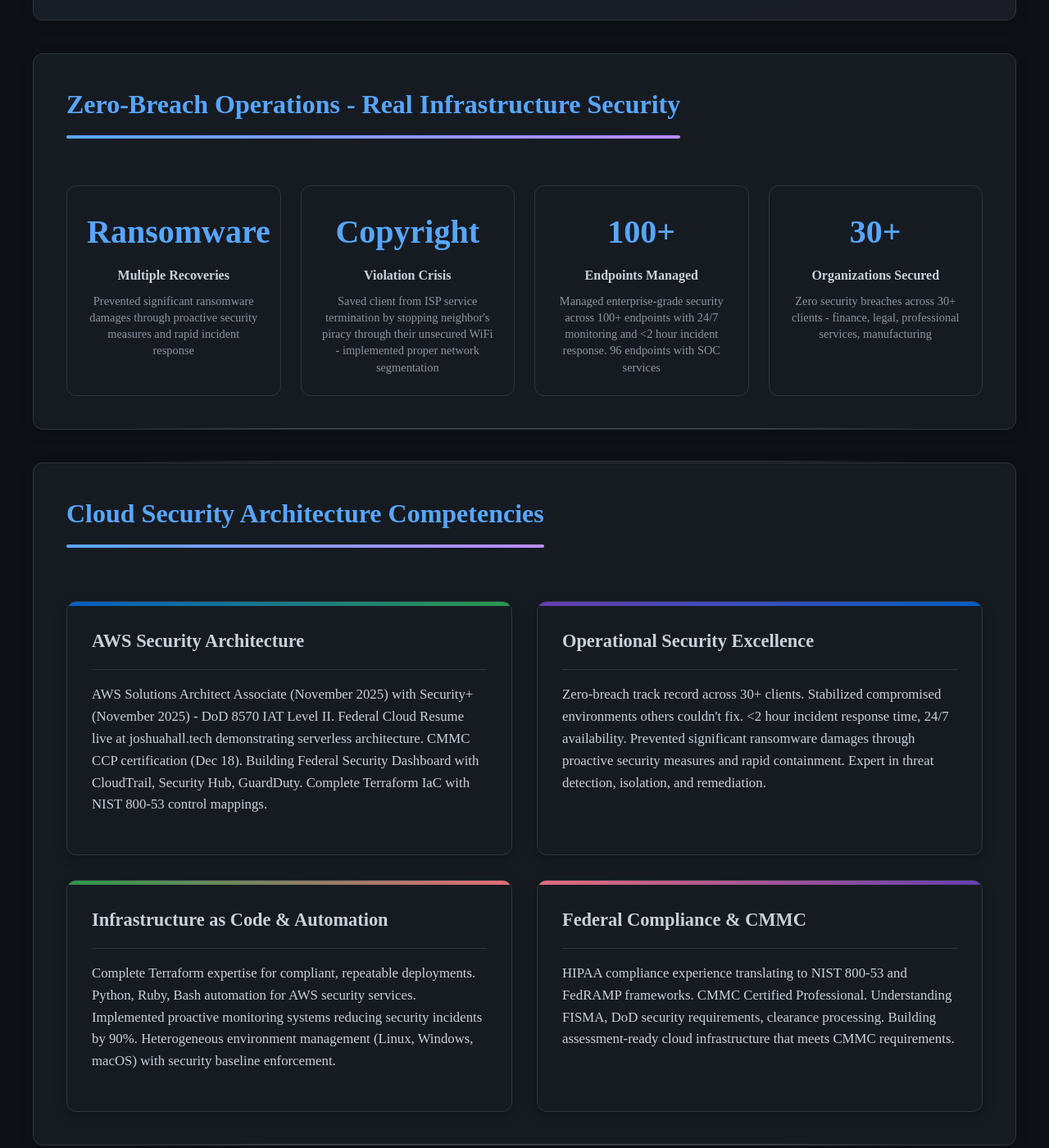
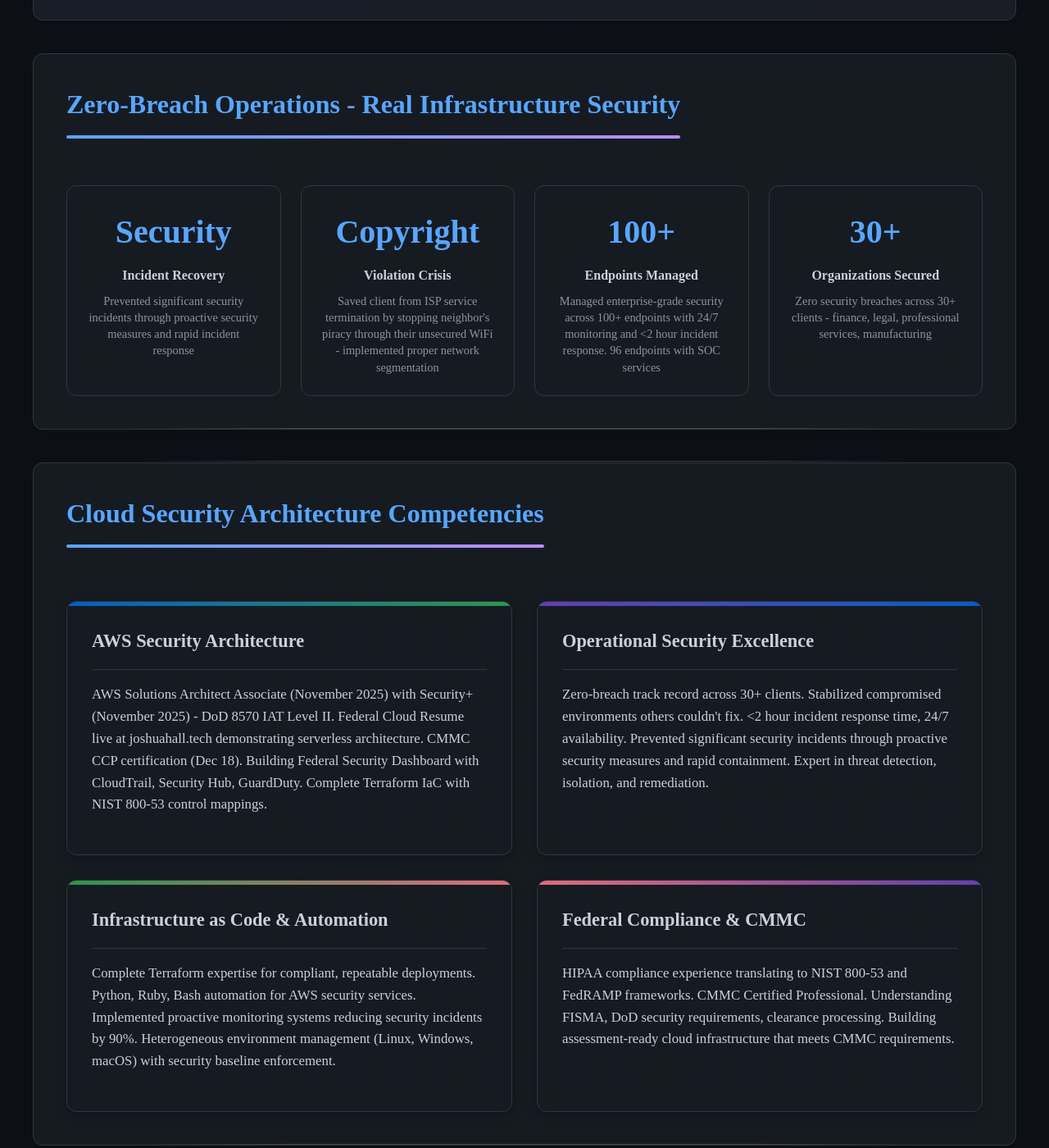
Before and after one commit to joshuamichaelhall/joshuamichaelhall.github.io, a Jekyll site: the page built from index.markdown, in a window 1280 px wide and 1400 px high, scrolled down 1396 px. Shown: the whole window at 82% size. Built offline with Jekyll 4.4.1, drawn with Linux system fonts in a browser that asks for light colours; nearby versions of some CDN libraries; some of the changed text lies outside the part shown.

Commit message:
Remove $300K+ damages prevented and ransomware recovery references
Clean up website content to remove specific monetary damage claims and
ransomware recovery references while maintaining zero-breach track record
and security expertise messaging.

🤖 Generated with [Claude Code](https://claude.ai/code)

Co-Authored-By: Claude <noreply@anthropic.com>

```diff
--- a/_config.yml
+++ b/_config.yml
@@ -2,7 +2,7 @@
 title: Joshua Michael Hall
 email: contact@joshuamichaelhall.com
 description: >-
-  Cloud Security Professional | 30+ Clients Secured | Zero Breaches | $300K+ Damages Prevented |
+  Cloud Security Professional | 30+ Clients Secured | Zero Breaches |
   AWS Solutions Architect | Security+ | Federal Defense Contractor Ready |
   Mid-Level Cloud Security Engineer Targeting Defense Sector.
 baseurl: "" # the subpath of your site, e.g. /blog
--- a/_data/skills.yml
+++ b/_data/skills.yml
@@ -22,11 +22,11 @@ categories:
     skills:
       - name: "Active Compromise Response"
         level: 95
-        description: "Stopped live attacks including mouse control, copyright violations, ransomware"
+        description: "Stopped live attacks including mouse control, copyright violations, malware"
       - name: "Post-Breach Recovery"
         level: 90
         description: "Called after other providers failed - 100% success rate in cleaning compromised environments"
-      - name: "Ransomware Recovery"
+      - name: "Security Recovery"
         level: 85
         description: "Multiple successful recoveries, then zero reoccurrence with proper controls"
       - name: "Network Compromise Cleanup"
--- a/about.markdown
+++ b/about.markdown
@@ -55,7 +55,7 @@ Cloud Security Architect with proven zero-breach track record and P&L ownership
 Called when other providers failed - real-world security crisis management:
 - **Copyright Violation Crisis:** Saved client from ISP service termination by stopping neighbor's piracy through unsecured WiFi (now SC-7 Boundary Protection)
 - **Active Compromise Response:** Stopped live attack where attacker was controlling computer remotely - found 30 employees sharing 2 passwords on sticky notes (now AC-2/IA-5 controls)
-- **Ransomware Recovery:** Fixed multiple ransomware infections for clients who initially refused proper security - zero incidents after implementing full controls
+- **Security Recovery:** Fixed multiple security incidents for clients who initially refused proper security - zero incidents after implementing full controls
 - **Total Network Compromise:** Cleaned accounting firm's completely infected network after previous provider removed their firewall (now SI-2/CM-6 controls)
 - **Pattern Recognition:** 100% of new clients came to us already compromised - we became the "last resort" MSP that actually fixed things
 
--- a/index.markdown
+++ b/index.markdown
@@ -53,9 +53,9 @@ layout: default
   <h2>Zero-Breach Operations - Real Infrastructure Security</h2>
   <div class="impact-metrics">
     <div class="metric-card">
-      <div class="metric-value">Ransomware</div>
-      <div class="metric-label">Multiple Recoveries</div>
-      <div class="metric-detail">Prevented significant ransomware damages through proactive security measures and rapid incident response</div>
+      <div class="metric-value">Security</div>
+      <div class="metric-label">Incident Recovery</div>
+      <div class="metric-detail">Prevented significant security incidents through proactive security measures and rapid incident response</div>
     </div>
     <div class="metric-card">
       <div class="metric-value">Copyright</div>
@@ -84,7 +84,7 @@ layout: default
     </div>
     <div class="tech-focus-item">
       <h3>Operational Security Excellence</h3>
-      <p>Zero-breach track record across 30+ clients. Stabilized compromised environments others couldn't fix. <2 hour incident response time, 24/7 availability. Prevented significant ransomware damages through proactive security measures and rapid containment. Expert in threat detection, isolation, and remediation.</p>
+      <p>Zero-breach track record across 30+ clients. Stabilized compromised environments others couldn't fix. <2 hour incident response time, 24/7 availability. Prevented significant security incidents through proactive security measures and rapid containment. Expert in threat detection, isolation, and remediation.</p>
     </div>
     <div class="tech-focus-item">
       <h3>Infrastructure as Code & Automation</h3>
@@ -141,7 +141,7 @@ layout: default
   <div class="success-stories">
     <div class="success-story">
       <h3>Zero-Breach Infrastructure Operations (2015-2025)</h3>
-      <p>Zero security breaches across 30+ clients. Called when others failed - stabilized multiple compromised environments. Managed heterogeneous infrastructures (Linux, Windows, macOS) with enterprise-grade security. <2 hour incident response time, 24/7 availability. Prevented significant ransomware damages through proactive security measures.</p>
+      <p>Zero security breaches across 30+ clients. Called when others failed - stabilized multiple compromised environments. Managed heterogeneous infrastructures (Linux, Windows, macOS) with enterprise-grade security. <2 hour incident response time, 24/7 availability. Prevented significant security incidents through proactive security measures.</p>
     </div>
     <div class="success-story">
       <h3>Federal Cloud Resume (joshuahall.tech) - Live Demo</h3>
```
Also changed, not shown: pages/about.md (+1 -1 lines), pages/portfolio.md (+1 -1 lines).
